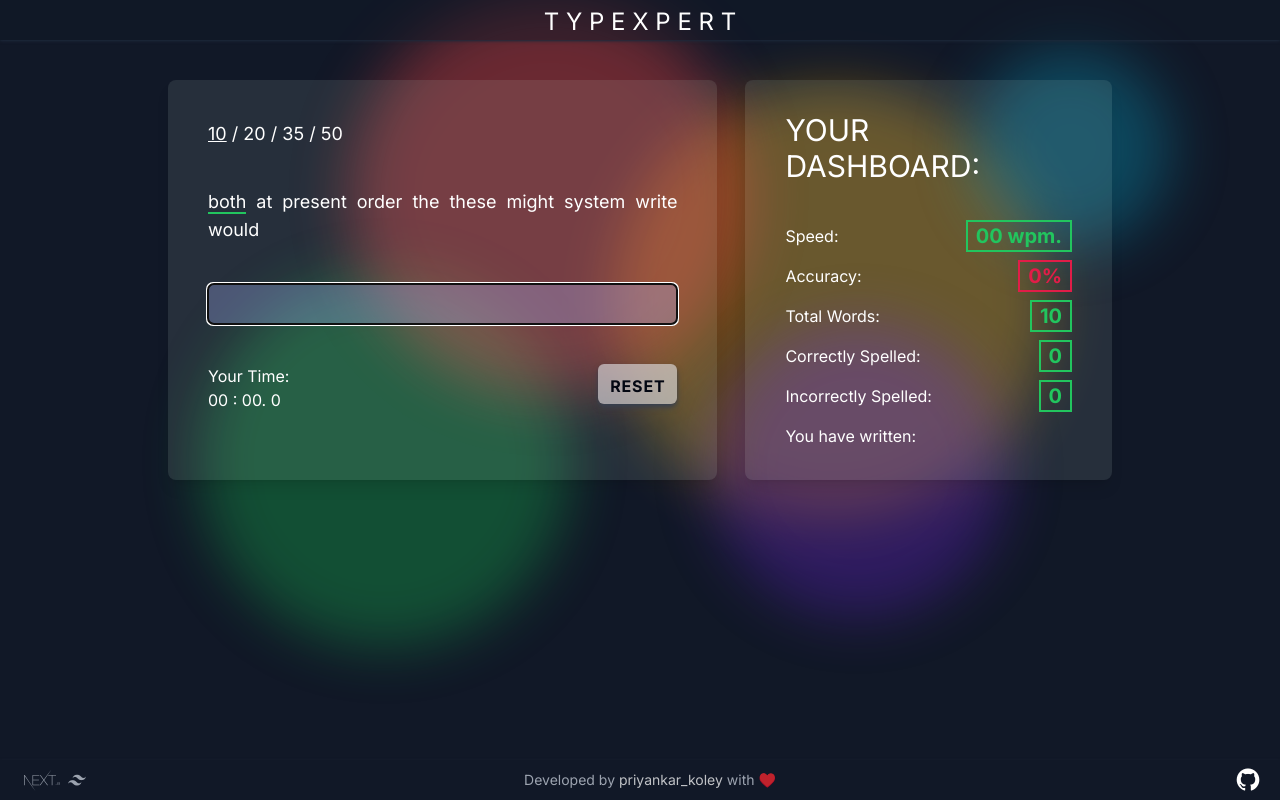
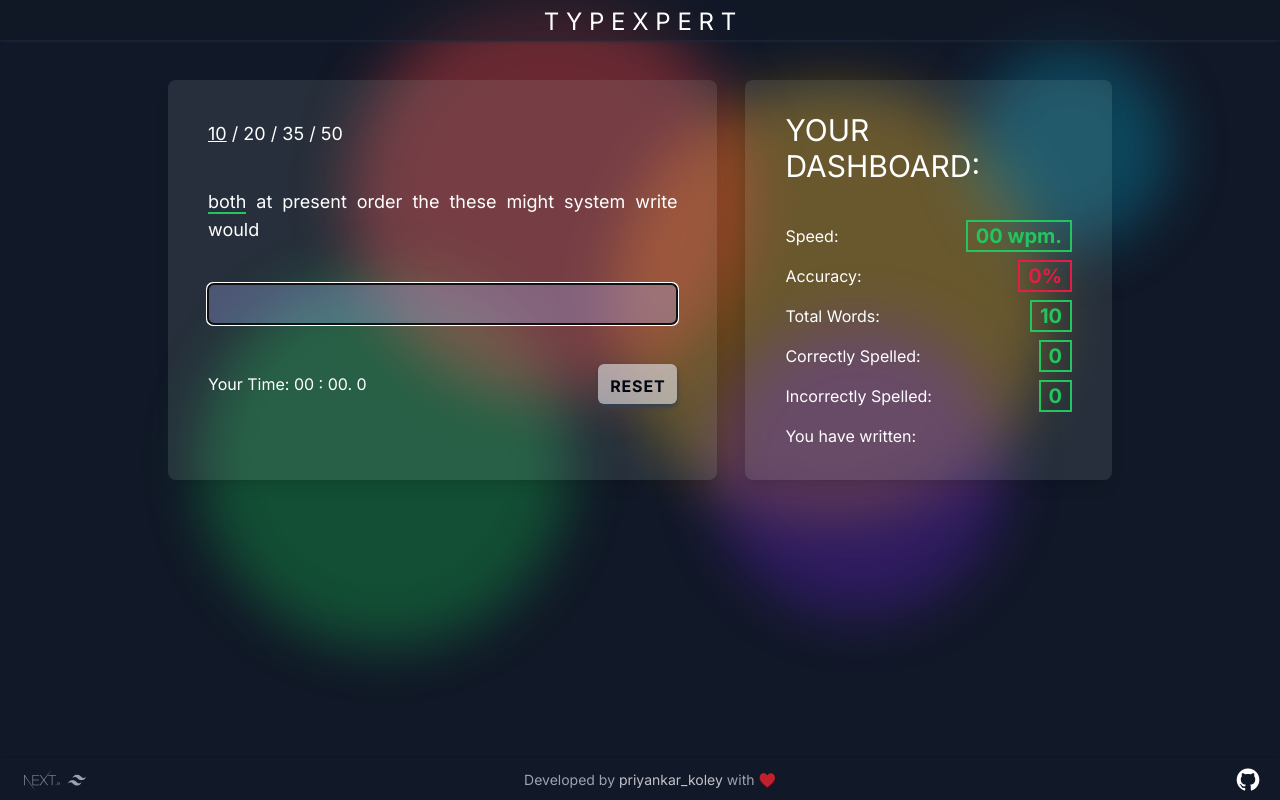
Before and after one commit to priyankarkoley/Typexpert, a Next.js app: page / in a window 1280 px wide. Built offline with nearby package versions, Linux system fonts and the light colour scheme.

Commit message:
minor bug

```diff
--- a/src/components/Timer.tsx
+++ b/src/components/Timer.tsx
@@ -15,7 +15,7 @@
 }) {
   return (
     <div className="flex h-7 sm:h-10 space-x-2">
-      <div className="flex flex-wrap items-center lg:block w-full">
+      <div className="flex flex-wrap items-center w-full">
           Your Time:&nbsp;
           <div>{`
           ${time.h == 0 ? "" : (time.h < 10 ? "0" + time.h : time.h) + ":"}
```
